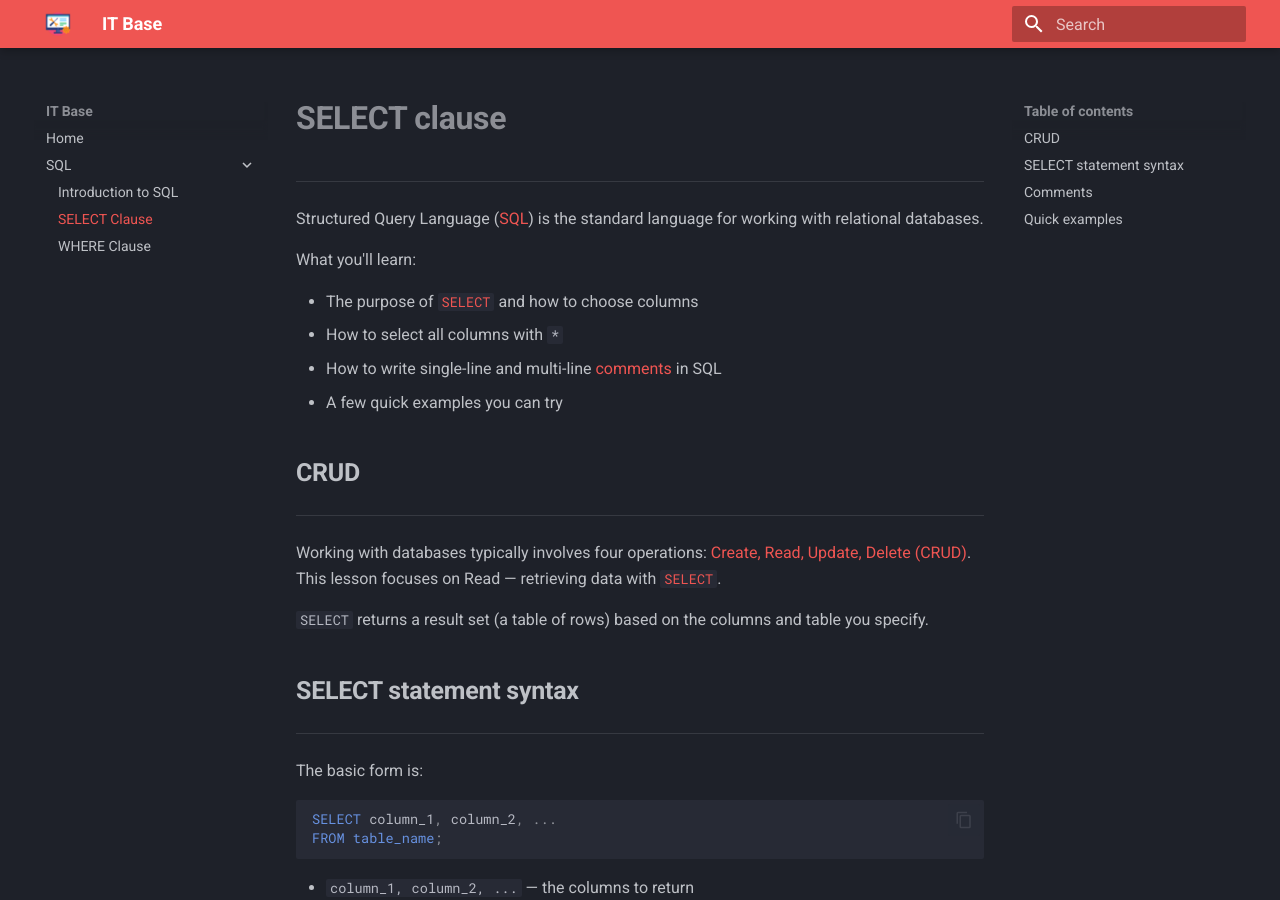
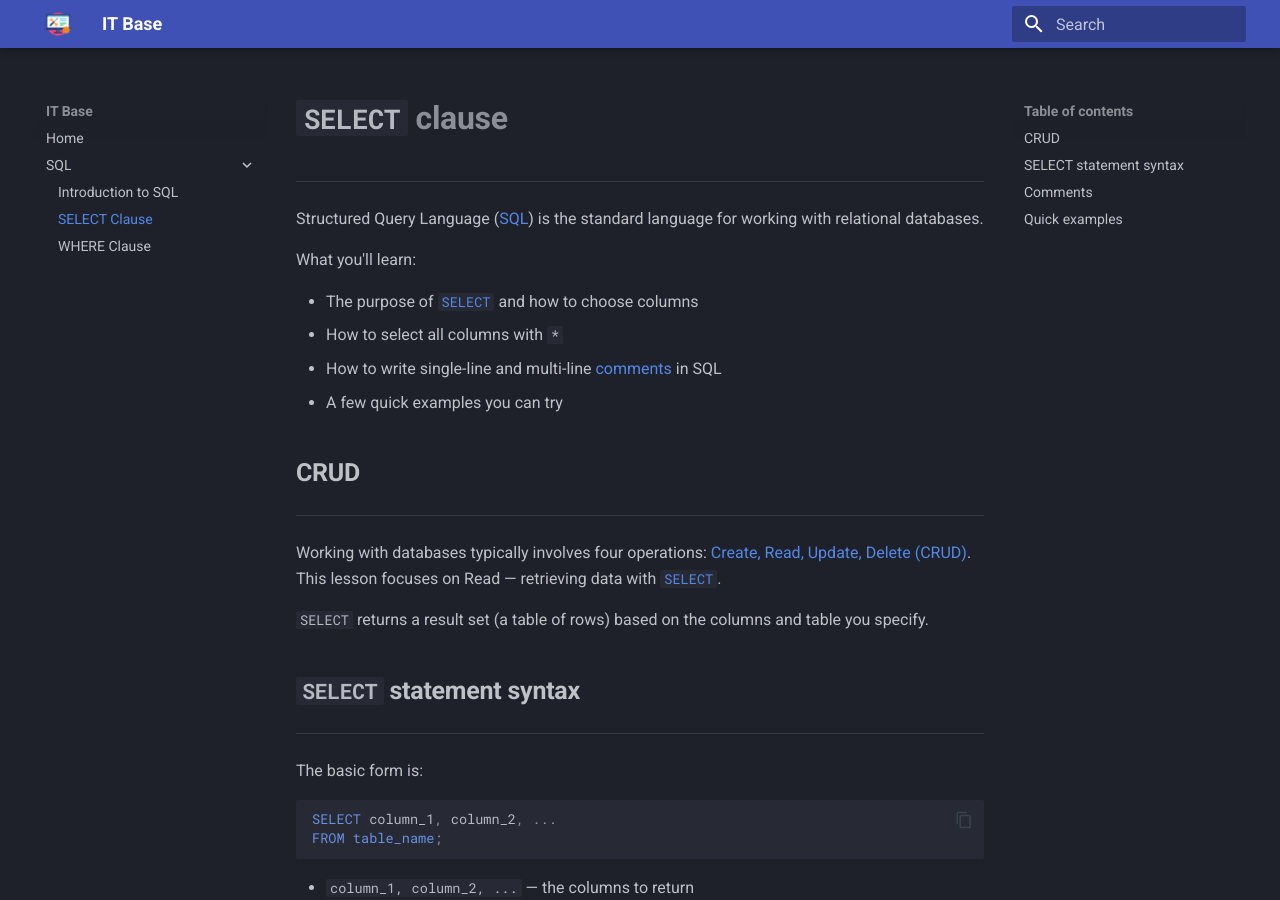
Before and after one commit to NkkMkk/it-base, an MkDocs documentation site: the page built from docs/sql/select-clause.md, in a window 1280 px wide and 900 px high. Built offline with MkDocs 1.6.1 and Material for MkDocs 9.7.7, drawn with Linux system fonts in a browser that asks for light colours.

```diff
--- a/docs/sql/select-clause.md
+++ b/docs/sql/select-clause.md
@@ -1,4 +1,4 @@
-# **SELECT clause**
+# **`SELECT` clause**
 
 ---
 
@@ -19,7 +19,7 @@ Working with databases typically involves four operations: [Create, Read, Update
 
 `SELECT` returns a result set (a table of rows) based on the columns and table you specify.
 
-## **SELECT statement syntax**
+## **`SELECT` statement syntax**
 
 ---
 
--- a/mkdocs.yml
+++ b/mkdocs.yml
@@ -7,8 +7,8 @@ theme:
   custom_dir: overrides
   palette:
     scheme: slate
-    primary: red
-    accent: red
+    primary: indigo
+    accent: indigo
   font:
     text: Roboto
     code: Roboto Mono
@@ -18,8 +18,11 @@ theme:
     - navigation.instant
     - navigation.tracking
     - navigation.top
+    - navigation.footer
+
     - content.code.copy
     - content.tabs.link
+
     - search.suggest
     - search.highlight
 
```
Also changed, not shown: docs/sql/where-clause.md (+1 -1 lines).
